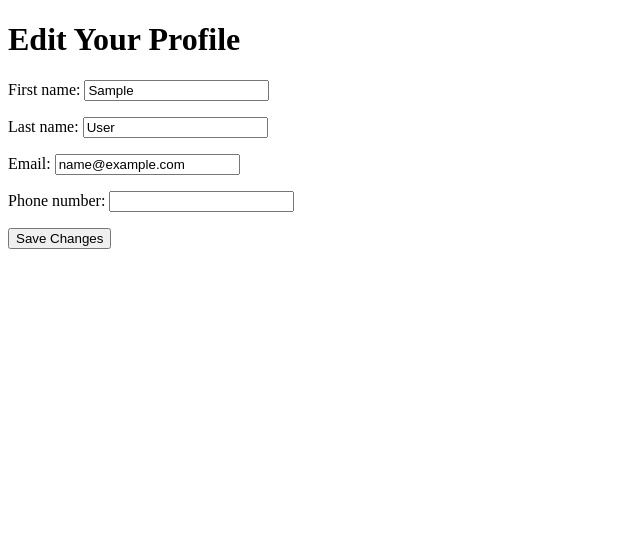
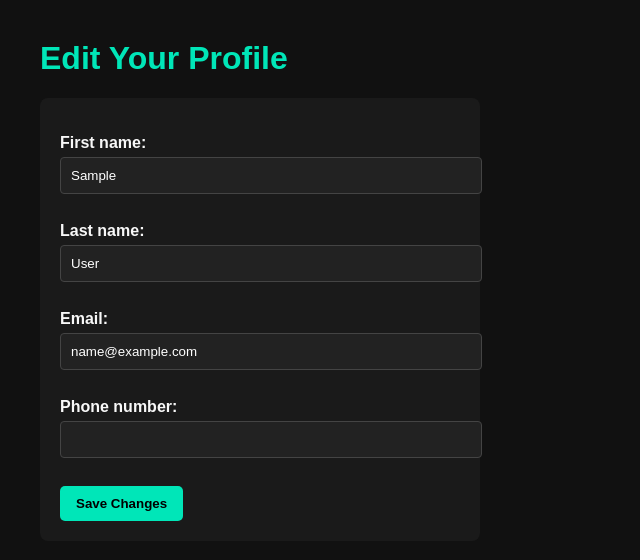
Before and after one commit to DavisWere/waste-management, a Django app: page /account/edit/ in a window 1280 px wide. Shown: the top 560 px of the page, without its empty margins (0-640 px from the left). Run offline with Django 5.2, Linux system fonts and the light colour scheme; the visitor is signed in with stand-in values (Sample User, id 1).

Commit message:
`Added CSS styles to edit_profile.html and updated link to edit_profile in resident_dashboard.html`

```diff
--- a/templates/edit_profile.html
+++ b/templates/edit_profile.html
@@ -3,6 +3,61 @@
 
 <head>
     <title>Edit Profile</title>
+    <style>
+        body {
+            background-color: #111;
+            color: #f8f8f8;
+            font-family: Arial, sans-serif;
+            margin: 40px;
+        }
+
+        h1 {
+            color: #00e6b8;
+        }
+
+        form {
+            background-color: #1a1a1a;
+            padding: 20px;
+            border-radius: 8px;
+            width: 400px;
+            max-width: 100%;
+        }
+
+        input[type="text"],
+        input[type="email"],
+        input[type="password"],
+        select,
+        textarea {
+            background-color: #222;
+            color: #fff;
+            border: 1px solid #444;
+            padding: 10px;
+            margin-bottom: 12px;
+            border-radius: 4px;
+            width: 100%;
+        }
+
+        label {
+            display: block;
+            font-weight: bold;
+            margin-bottom: 5px;
+        }
+
+        button {
+            background-color: #00e6b8;
+            color: black;
+            font-weight: bold;
+            border: none;
+            padding: 10px 16px;
+            border-radius: 5px;
+            cursor: pointer;
+            transition: background-color 0.3s ease;
+        }
+
+        button:hover {
+            background-color: #00c6a0;
+        }
+    </style>
 </head>
 
 <body>
--- a/templates/resident_dashboard.html
+++ b/templates/resident_dashboard.html
@@ -47,7 +47,7 @@
                     </a>
                 </li>
                 <li class="nav-item">
-                    <a href="#" class="nav-item">
+                    <a href="{% url 'edit_profile' %}" class="nav-item">
                         <span class="nav-icon">⚙️</span>
                         <span>Settings</span>
                     </a>
```
